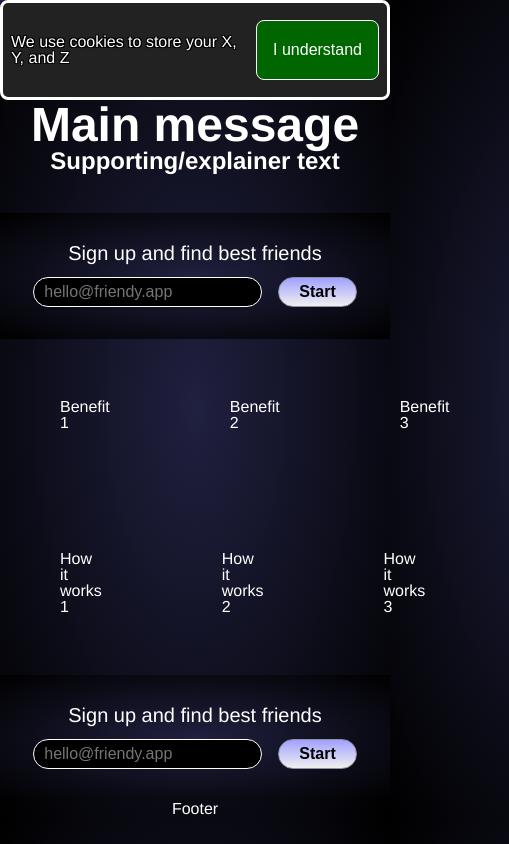
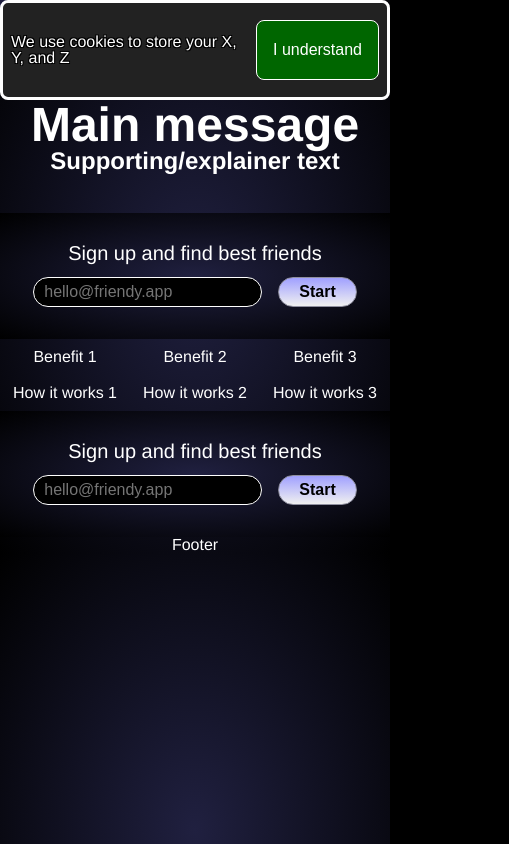
Before and after one commit to nazarnovak/friendy-fe, a React (Vite) app: page / in a window 390 px wide. Shown: the whole page, 509 px wide, since content can reach past the window. Built offline with nearby package versions, Linux system fonts and the light colour scheme.

Commit message:
Mobile full width

```diff
--- a/src/Root.css
+++ b/src/Root.css
@@ -63,7 +63,7 @@ body {
 }
 
 .benefit {
-  padding: 60px;
+  padding: 10px;
   display: flex;
   align-items: center;
 }
```
